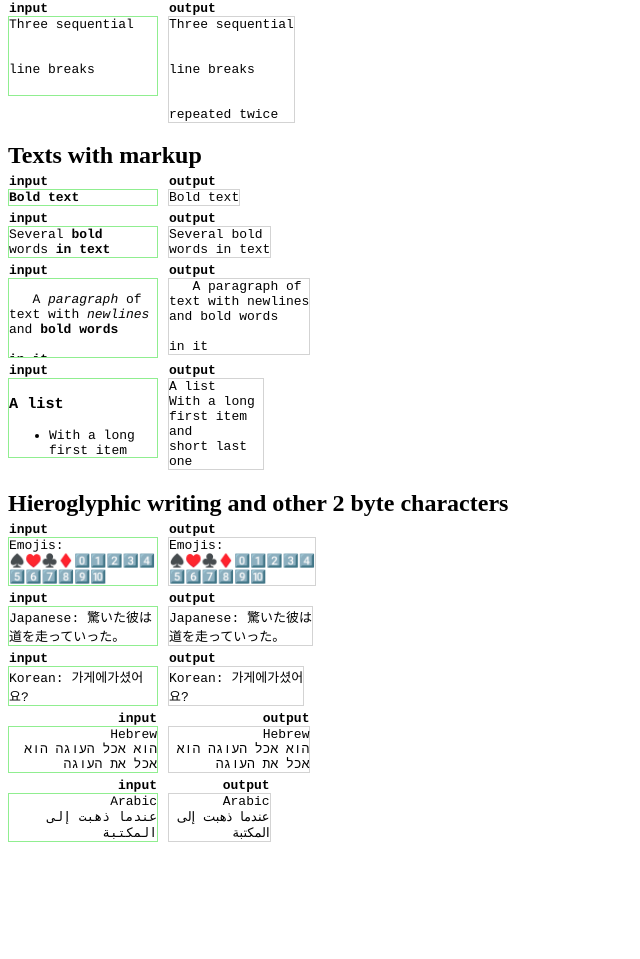
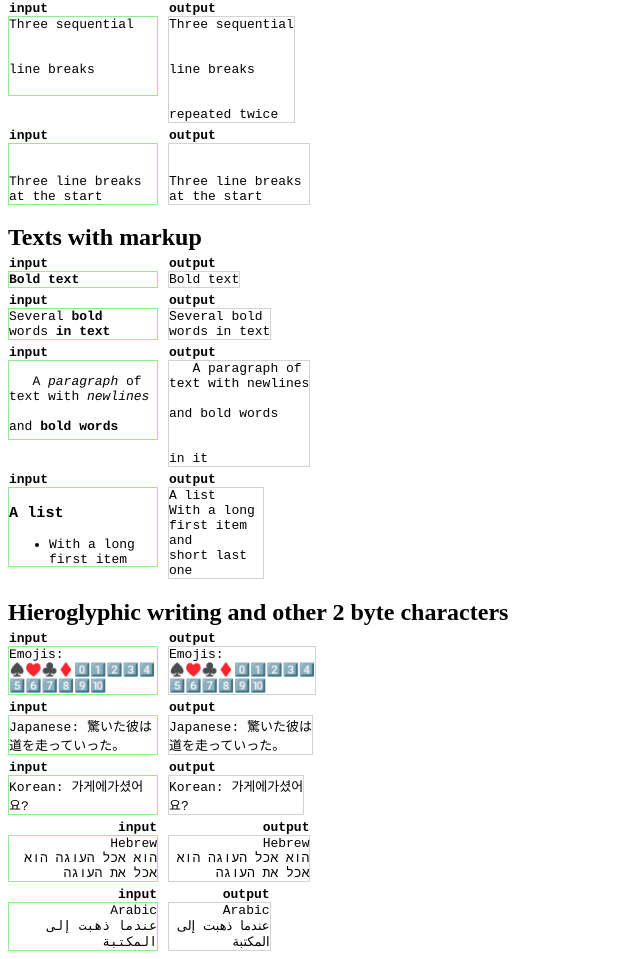
Before and after one commit to dvdvdmt/lines-of-rendered-text, a website built with Parcel: page src/index.html in a window 1280 px wide. Shown: the part 662-1621 px from the top of the page, without its empty margins (0-640 px from the left). Before the commit the page ends 1512 px from the top, so only its background shows below. Built offline with nearby package versions, Linux system fonts and the light colour scheme.

Commit message:
Prepare texts for rendering on canvas

```diff
--- a/src/get-text-with-rendered-line-breaks.ts
+++ /dev/null
@@ -1,130 +0,0 @@
-// TODO:
-//  - Test rendering outside of viewport
-//  - Test getting lines from text with markup (<br>, <b>, <ul>, etc)
-
-export function getTextWithRenderedLineBreaks(node: HTMLElement): string {
-  const lines = linesOfNodeTree(node)
-  console.log(`[lines]`, lines)
-  return lines.join('\n')
-}
-
-function linesOfNodeTree(root: HTMLElement) {
-  const textNodes = textNodesFor(root)
-  console.log(
-    `[textNodes.map()]`,
-    textNodes.map((n) => n.textContent)
-  )
-  const nodesLines = textNodes.map(linesOfNode)
-  console.log(`[nodesLines]`, nodesLines)
-  return connectLinesOfAdjacentTextBlocksAndFlatten(nodesLines)
-}
-
-function textNodesFor(node: HTMLElement): Node[] {
-  const result = []
-  const iter = document.createNodeIterator(
-    node,
-    NodeFilter.SHOW_TEXT | NodeFilter.SHOW_ELEMENT,
-    {
-      acceptNode(node: Node): number {
-        if (node.nodeType === Node.ELEMENT_NODE && node.nodeName !== 'BR') {
-          return NodeFilter.FILTER_SKIP
-        }
-        return NodeFilter.FILTER_ACCEPT
-      },
-    }
-  )
-  let nextNode = iter.nextNode()
-  while (nextNode) {
-    result.push(nextNode)
-    nextNode = iter.nextNode()
-  }
-  return result
-}
-
-interface ITextBlock {
-  lines: string[]
-  firstLineBottom: number
-  lastLineBottom: number
-}
-
-function linesOfNode(node: Node): ITextBlock {
-  let text = node.textContent || ''
-  let prevCharIdx = 0
-  let nextCharIdx = 1
-  let lastFound = 0
-  let nextBottom = 0
-  const range = document.createRange()
-  range.setStart(node, 0)
-  let prevBottom = range.getBoundingClientRect().bottom
-  const result: ITextBlock = {
-    lines: [],
-    firstLineBottom: prevBottom,
-    lastLineBottom: prevBottom,
-  }
-  while (nextCharIdx <= text.length) {
-    range.setEnd(node, nextCharIdx)
-    nextBottom = range.getBoundingClientRect().bottom
-    const isLineBreak = nextBottom > prevBottom
-    if (isLineBreak) {
-      result.lastLineBottom = nextBottom
-      console.log(`[str.charAt(prevChar)]`, text.charAt(prevCharIdx))
-      console.log(`[str.charAt(nextChar)]`, text.charAt(nextCharIdx))
-      result.lines.push(
-        ...linesOfText(text.substr(lastFound, prevCharIdx - lastFound))
-      )
-      console.log(`[current]`, nextCharIdx)
-      console.log(`[lastFound]`, lastFound)
-      prevBottom = nextBottom
-      lastFound = prevCharIdx
-    }
-    prevCharIdx = nextCharIdx
-    nextCharIdx += 1
-  }
-  // push the last line
-  console.log(`[lastFound]`, lastFound)
-  result.lines.push(...linesOfText(text.substr(lastFound)))
-  return result
-}
-
-function connectLinesOfAdjacentTextBlocksAndFlatten(
-  texts: ITextBlock[]
-): string[] {
-  const result: string[] = []
-  texts.forEach((text, i) => {
-    if (text.lines.length === 0) {
-      return
-    }
-    if (i === 0) {
-      result.push(...text.lines)
-      return
-    }
-    const prevText = texts[i - 1]
-    const [firstLine, ...restLines] = text.lines
-    const lastLineIdx = result.length - 1
-    if (prevText.lastLineBottom === text.firstLineBottom) {
-      result[lastLineIdx] = result[lastLineIdx] + firstLine
-      result.push(...restLines)
-    } else {
-      result.push(...text.lines)
-    }
-  })
-  return result
-}
-
-// ['', '', ''] -> ['', '']
-// ['abc', '', ''] -> ['abc', '']
-// ['abc', '', '', '', 'abc', ''] -> ['abc', '', '', 'abc']
-function linesOfText(text: string): string[] {
-  const lines = text.split('\n')
-  let omitNextEmptyLine = true
-  return lines.filter((line) => {
-    if (!line && omitNextEmptyLine) {
-      omitNextEmptyLine = false
-      return false
-    }
-    if (line) {
-      omitNextEmptyLine = true
-    }
-    return true
-  })
-}
--- a/src/index.html
+++ b/src/index.html
@@ -83,6 +83,14 @@ line breaks
 repeated twice</pre>
       <pre class="output">FooBar</pre>
     </section>
+    <section class="example">
+      <!-- prettier-ignore -->
+      <pre class="text text--small" contenteditable="true">
+
+
+Three line breaks at the start</pre>
+      <pre class="output">FooBar</pre>
+    </section>
     <h2>Texts with markup</h2>
     <section class="example">
       <!-- prettier-ignore -->
@@ -97,6 +105,7 @@ repeated twice</pre>
     <section class="example">
       <!-- prettier-ignore -->
       <div class="text text--small" contenteditable="true"><p>   A <em>paragraph</em> of text with <em>newlines</em>
+
 and <b>bold words</b>
 
 <b>in it</b></p></div>
--- a/src/index.ts
+++ b/src/index.ts
@@ -1,4 +1,4 @@
-import {getTextWithRenderedLineBreaks} from './get-text-with-rendered-line-breaks'
+import {textWithRenderedLineBreaks} from './text-with-rendered-line-breaks'
 
 window.onload = () => {
   Array.from(document.querySelectorAll<HTMLElement>('.example')).map(
@@ -13,8 +13,8 @@ function initExample($example: HTMLElement) {
   updateOutput()
 
   function updateOutput() {
-    const text = getTextWithRenderedLineBreaks($text)
+    const text = textWithRenderedLineBreaks($text)
     console.log(`[text]`, text)
-    $output.innerText = text
+    $output.innerHTML = text
   }
 }
--- /dev/null
+++ b/src/iterator-over-texts-and-br-elements.ts
@@ -0,0 +1,21 @@
+export function iteratorOverTextsAndBrElements(root: Node) {
+  const iter = document.createNodeIterator(
+    root,
+    NodeFilter.SHOW_TEXT | NodeFilter.SHOW_ELEMENT,
+    {
+      acceptNode(node: Node): number {
+        if (node.nodeType === Node.ELEMENT_NODE && node.nodeName !== 'BR') {
+          return NodeFilter.FILTER_SKIP
+        }
+        return NodeFilter.FILTER_ACCEPT
+      },
+    }
+  )
+
+  return {
+    ...iter,
+    nextNode(): Text | HTMLBRElement | null {
+      return iter.nextNode() as Text | HTMLBRElement | null
+    },
+  }
+}
--- /dev/null
+++ b/src/text-blocks.ts
@@ -0,0 +1,173 @@
+import {iteratorOverTextsAndBrElements} from './iterator-over-texts-and-br-elements'
+
+export function textBlocks(root: HTMLElement): ITextBlock[] {
+  const result = []
+  const iter = iteratorOverTextsAndBrElements(root)
+  let nextNode
+  while ((nextNode = iter.nextNode())) {
+    if (nextNode instanceof Text) {
+      result.push(...renderedTextBlocks(nextNode, root))
+    } else if (nextNode instanceof HTMLBRElement) {
+      result.push(brTextBlockOf(nextNode, root))
+    }
+  }
+  return result
+}
+
+function renderedTextBlocks(node: Text, root: HTMLElement): ITextBlock[] {
+  const relativeRect = rootRelativeRectOf(
+    rectOfText(node),
+    root.getBoundingClientRect()
+  )
+  const styles = getStylesOf(node, root)
+  const lines = renderedTextLines(node)
+  const emptyLinesFromStart = calcEmptyLinesFromStart(lines)
+  const emptyLinesFromEnd = calcEmptyLinesFromEnd(lines)
+  let lineNumber = 0
+  const lineHeight = lineHeightFrom(
+    relativeRect.height,
+    lines.length,
+    emptyLinesFromStart,
+    emptyLinesFromEnd
+  )
+  // DOMRect of a text node that contains new lines at the start has incorrect Y coordinate,
+  // because it doesn't take new lines heights into account. We can overcome this by rewinding lineNumber position.
+  lineNumber -= lines.length > 1 ? emptyLinesFromStart : 0
+  return lines.map((line) => {
+    const result = {
+      text: line,
+      bottom: relativeRect.y + lineHeight + lineNumber * lineHeight,
+    }
+    lineNumber += 1
+    return result
+  })
+}
+
+function renderedTextLines(node: Text): string[] {
+  let text = node.textContent || ''
+  let prevCharIdx = 0
+  let nextCharIdx = 1
+  let lastFound = 0
+  const range = document.createRange()
+  range.setStart(node, 0)
+  let prevRect = range.getBoundingClientRect()
+  const result = []
+  while (nextCharIdx <= text.length) {
+    range.setEnd(node, nextCharIdx)
+    let nextRect = range.getBoundingClientRect()
+    const isLineBreak = nextRect.bottom > prevRect.bottom
+    if (isLineBreak) {
+      result.push(
+        ...linesOfText(text.substr(lastFound, prevCharIdx - lastFound))
+      )
+      prevRect = nextRect
+      lastFound = prevCharIdx
+    }
+    prevCharIdx = nextCharIdx
+    nextCharIdx += 1
+  }
+  result.push(...linesOfText(text.substr(lastFound)))
+  return result
+}
+
+// ['', '', ''] -> ['', '']
+// ['abc', '', ''] -> ['abc', '']
+// ['abc', '', '', '', 'abc', ''] -> ['abc', '', '', 'abc']
+function linesOfText(text: string): string[] {
+  const lines = text.split('\n')
+  if (lines.length === 1) {
+    return lines
+  }
+  let omitNextEmptyLine = true
+  return lines.filter((line) => {
+    if (!line && omitNextEmptyLine) {
+      omitNextEmptyLine = false
+      return false
+    }
+    if (line) {
+      omitNextEmptyLine = true
+    }
+    return true
+  })
+}
+
+function lineHeightFrom(
+  rectHeight: number,
+  linesTotal: number,
+  startEmptyLines: number,
+  endEmptyLines: number
+): number {
+  let divider = linesTotal - startEmptyLines - endEmptyLines
+  if (divider < 1) {
+    divider = 1
+  }
+  return rectHeight / divider
+}
+
+function getStylesOf(node: Text, fallback: HTMLElement): CSSStyleDeclaration {
+  if (node.parentNode instanceof Element) {
+    return window.getComputedStyle(node.parentNode)
+  }
+  return window.getComputedStyle(fallback)
+}
+
+function brTextBlockOf(node: HTMLBRElement, root: HTMLElement): ITextBlock {
+  const relativeRect = rootRelativeRectOf(
+    node.getBoundingClientRect(),
+    root.getBoundingClientRect()
+  )
+  return {text: '', bottom: relativeRect.bottom}
+}
+
+function rectOfText(node: Text): DOMRect {
+  const range = document.createRange()
+  range.setStart(node, 0)
+  if (node.textContent) {
+    range.setEnd(node, node.textContent.length)
+  }
+  return range.getBoundingClientRect()
+}
+
+interface IRelativeRect extends Omit<DOMRect, 'toJSON'> {}
+
+function rootRelativeRectOf(node: DOMRect, root: DOMRect): IRelativeRect {
+  return {
+    height: node.height,
+    width: node.width,
+    x: node.x - root.x,
+    y: node.y - root.y,
+    bottom: node.y - root.y + root.height,
+    top: node.y - root.y,
+    left: node.x - root.x,
+    right: node.x - root.x + node.width,
+  }
+}
+
+export interface ITextBlock {
+  text: string
+  bottom: number
+}
+
+function calcEmptyLinesFromStart(lines: string[]): number {
+  let result = 0
+  for (let line of lines) {
+    if (line === '') {
+      result += 1
+    } else {
+      break
+    }
+  }
+  return result
+}
+
+function calcEmptyLinesFromEnd(lines: string[]): number {
+  let result = 0
+  for (let i = lines.length - 1; i >= 0; i--) {
+    if (lines[i] === '') {
+      result += 1
+    } else {
+      break
+    }
+  }
+  return result
+}
--- /dev/null
+++ b/src/text-with-rendered-line-breaks.ts
@@ -0,0 +1,29 @@
+import {ITextBlock, textBlocks} from './text-blocks'
+
+export function textWithRenderedLineBreaks(node: HTMLElement): string {
+  const lines = linesOfNodeTree(node)
+  return lines.join('\n')
+}
+
+function linesOfNodeTree(root: HTMLElement) {
+  const blocks = textBlocks(root)
+  return textLinesOf(blocks)
+}
+
+export function textLinesOf(blocks: ITextBlock[]): string[] {
+  const result: string[] = []
+  blocks.forEach((block, i) => {
+    if (i === 0) {
+      result.push(block.text)
+      return
+    }
+    const prevBlock = blocks[i - 1]
+    const lastLineIdx = result.length - 1
+    if (prevBlock.bottom === block.bottom) {
+      result[lastLineIdx] = result[lastLineIdx] + block.text
+    } else {
+      result.push(block.text)
+    }
+  })
+  return result
+}
```
